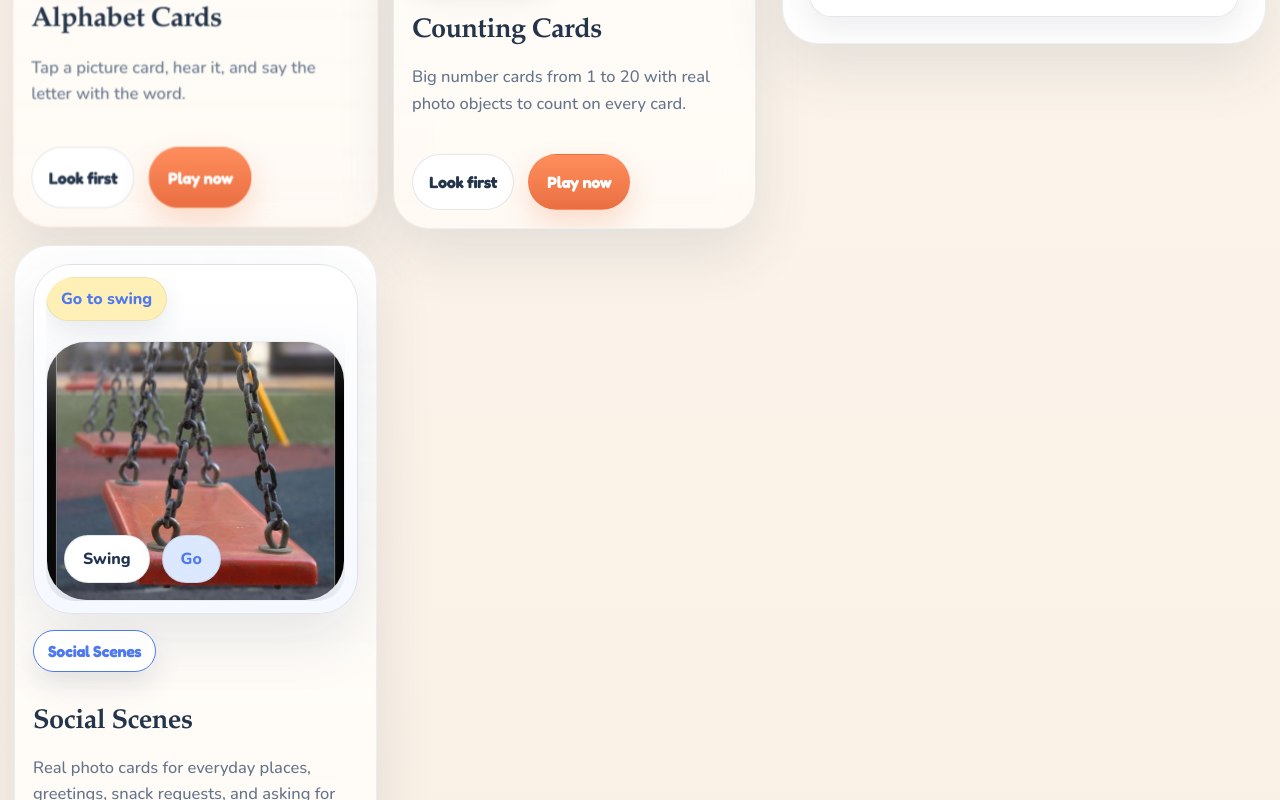
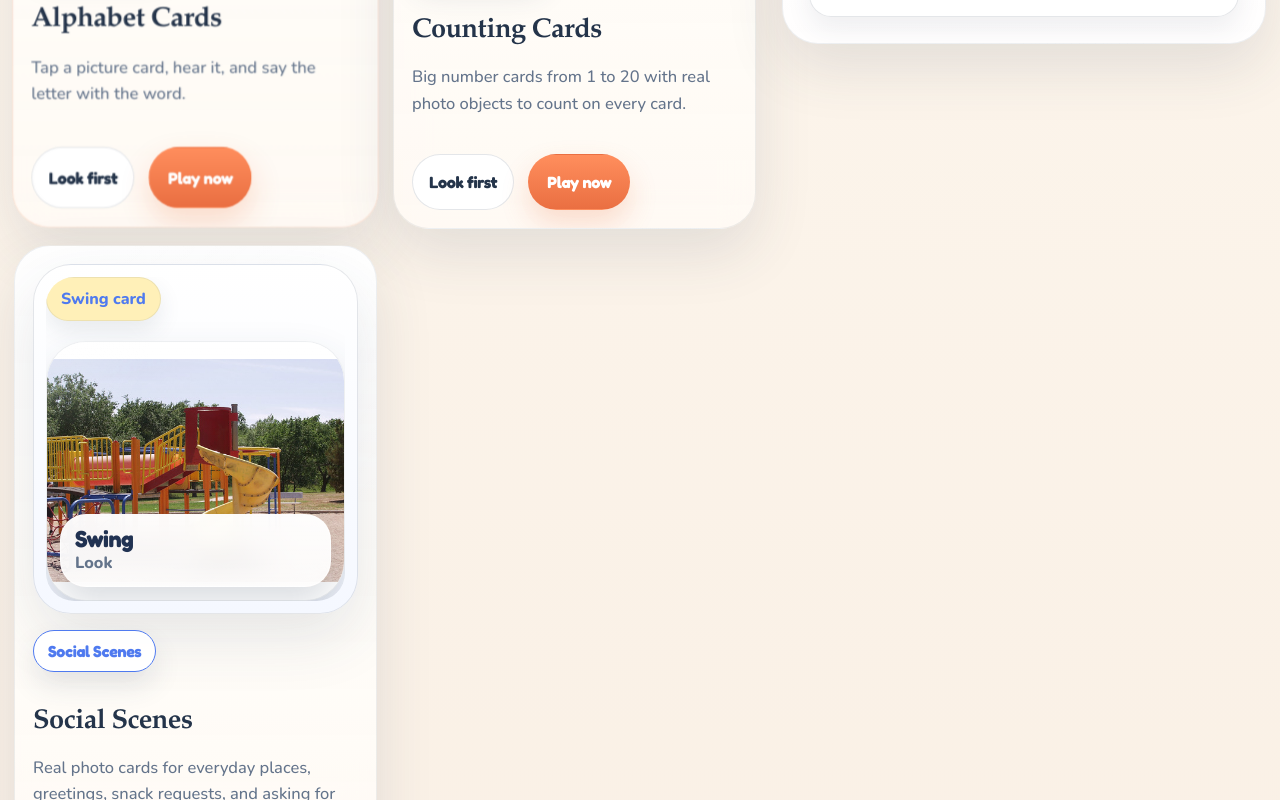
Before and after one commit to vijaydesai86/workbook, a Next.js app: page / in a window 1280 px wide. Shown: the part 1337-2137 px from the top of the page. Built offline with nearby package versions, Linux system fonts and the light colour scheme; no server answers.

Commit message:
Simplify number and social image cards

```diff
--- a/app/components/activity-scenes.tsx
+++ b/app/components/activity-scenes.tsx
@@ -40,11 +40,16 @@ function PhotoSurface({ art }: { art: ActivityArt }) {
     );
   }
 
+  const className =
+    art.kind === "scene"
+      ? "scene-photo-image scene-photo-image-scene"
+      : "scene-photo-image";
+
   return (
     <div className="scene-photo-frame">
       <Image
         alt={art.imageAlt ?? art.caption}
-        className="scene-photo-image"
+        className={className}
         fill
         sizes="(max-width: 720px) 100vw, (max-width: 1100px) 70vw, 560px"
         src={art.imageSrc}
@@ -111,7 +116,7 @@ function CountCard({ art, primary, secondary, badge }: SharedSceneProps) {
           </div>
           <div className="scene-word-banner scene-word-banner-count">
             <strong>{art.lead}</strong>
-            <span>Count the real picture cards.</span>
+            <span>One simple item repeated to count.</span>
           </div>
         </div>
       </div>
@@ -161,7 +166,7 @@ function ConversationCard({ art, primary, badge }: SharedSceneProps) {
   );
 }
 
-function SceneCard({ art, primary, secondary, badge }: SharedSceneProps) {
+function SceneCard({ art, primary, badge }: SharedSceneProps) {
   return (
     <div className="scene-stage scene-stage-photo">
       <div className="scene-photo-shell">
@@ -172,13 +177,9 @@ function SceneCard({ art, primary, secondary, badge }: SharedSceneProps) {
         </div>
         <div className="scene-photo-stage">
           <PhotoSurface art={art} />
-          <div className="scene-label-row scene-label-row-overlay">
-            <span className="scene-label-chip scene-label-chip-light">{art.lead}</span>
-            {art.trail ? (
-              <span className="scene-label-chip" style={{ backgroundColor: secondary, color: primary }}>
-                {art.trail}
-              </span>
-            ) : null}
+          <div className="scene-word-banner scene-word-banner-scene">
+            <strong>{art.lead}</strong>
+            {art.trail ? <span>{art.trail}</span> : null}
           </div>
         </div>
       </div>
--- a/app/globals.css
+++ b/app/globals.css
@@ -2615,3 +2615,22 @@ h3,
 .play-scene-thumb:hover {
   transform: translateY(-2px);
 }
+
+.scene-photo-image-scene {
+  object-fit: contain;
+  background: #ffffff;
+}
+
+.scene-word-banner-scene {
+  gap: 6px;
+}
+
+.scene-word-banner-scene strong,
+.scene-word-banner-count strong {
+  font-size: clamp(1.8rem, 3.8vw, 3rem);
+}
+
+.scene-word-banner-scene span,
+.scene-word-banner-count span {
+  font-size: 1.02rem;
+}
--- a/lib/play-config.ts
+++ b/lib/play-config.ts
@@ -114,25 +114,25 @@ const numberWords = [
 
 const countSeeds: CountSeed[] = [
   { value: 1, objectLabel: "apple", imageSrc: "/cards/alphabet/apple.jpg", imageAlt: "Apple photo" },
-  { value: 2, objectLabel: "balls", imageSrc: "/cards/alphabet/ball.jpg", imageAlt: "Ball photo" },
-  { value: 3, objectLabel: "fish", imageSrc: "/cards/alphabet/fish.jpg", imageAlt: "Fish photo" },
-  { value: 4, objectLabel: "oranges", imageSrc: "/cards/alphabet/orange.jpg", imageAlt: "Orange photo" },
-  { value: 5, objectLabel: "kites", imageSrc: "/cards/alphabet/kite.jpg", imageAlt: "Kite photo" },
-  { value: 6, objectLabel: "leaves", imageSrc: "/cards/alphabet/leaf.jpg", imageAlt: "Leaf photo" },
-  { value: 7, objectLabel: "pears", imageSrc: "/cards/alphabet/pear.jpg", imageAlt: "Pear photo" },
-  { value: 8, objectLabel: "umbrellas", imageSrc: "/cards/alphabet/umbrella.jpg", imageAlt: "Umbrella photo" },
-  { value: 9, objectLabel: "vans", imageSrc: "/cards/alphabet/van.jpg", imageAlt: "Van photo" },
-  { value: 10, objectLabel: "whales", imageSrc: "/cards/alphabet/whale.jpg", imageAlt: "Whale photo" },
+  { value: 2, objectLabel: "apples", imageSrc: "/cards/alphabet/apple.jpg", imageAlt: "Apple photo" },
+  { value: 3, objectLabel: "apples", imageSrc: "/cards/alphabet/apple.jpg", imageAlt: "Apple photo" },
+  { value: 4, objectLabel: "apples", imageSrc: "/cards/alphabet/apple.jpg", imageAlt: "Apple photo" },
+  { value: 5, objectLabel: "apples", imageSrc: "/cards/alphabet/apple.jpg", imageAlt: "Apple photo" },
+  { value: 6, objectLabel: "apples", imageSrc: "/cards/alphabet/apple.jpg", imageAlt: "Apple photo" },
+  { value: 7, objectLabel: "apples", imageSrc: "/cards/alphabet/apple.jpg", imageAlt: "Apple photo" },
+  { value: 8, objectLabel: "apples", imageSrc: "/cards/alphabet/apple.jpg", imageAlt: "Apple photo" },
+  { value: 9, objectLabel: "apples", imageSrc: "/cards/alphabet/apple.jpg", imageAlt: "Apple photo" },
+  { value: 10, objectLabel: "apples", imageSrc: "/cards/alphabet/apple.jpg", imageAlt: "Apple photo" },
   { value: 11, objectLabel: "apples", imageSrc: "/cards/alphabet/apple.jpg", imageAlt: "Apple photo" },
-  { value: 12, objectLabel: "balls", imageSrc: "/cards/alphabet/ball.jpg", imageAlt: "Ball photo" },
-  { value: 13, objectLabel: "fish", imageSrc: "/cards/alphabet/fish.jpg", imageAlt: "Fish photo" },
-  { value: 14, objectLabel: "oranges", imageSrc: "/cards/alphabet/orange.jpg", imageAlt: "Orange photo" },
-  { value: 15, objectLabel: "kites", imageSrc: "/cards/alphabet/kite.jpg", imageAlt: "Kite photo" },
-  { value: 16, objectLabel: "leaves", imageSrc: "/cards/alphabet/leaf.jpg", imageAlt: "Leaf photo" },
-  { value: 17, objectLabel: "pears", imageSrc: "/cards/alphabet/pear.jpg", imageAlt: "Pear photo" },
-  { value: 18, objectLabel: "umbrellas", imageSrc: "/cards/alphabet/umbrella.jpg", imageAlt: "Umbrella photo" },
-  { value: 19, objectLabel: "vans", imageSrc: "/cards/alphabet/van.jpg", imageAlt: "Van photo" },
-  { value: 20, objectLabel: "whales", imageSrc: "/cards/alphabet/whale.jpg", imageAlt: "Whale photo" }
+  { value: 12, objectLabel: "apples", imageSrc: "/cards/alphabet/apple.jpg", imageAlt: "Apple photo" },
+  { value: 13, objectLabel: "apples", imageSrc: "/cards/alphabet/apple.jpg", imageAlt: "Apple photo" },
+  { value: 14, objectLabel: "apples", imageSrc: "/cards/alphabet/apple.jpg", imageAlt: "Apple photo" },
+  { value: 15, objectLabel: "apples", imageSrc: "/cards/alphabet/apple.jpg", imageAlt: "Apple photo" },
+  { value: 16, objectLabel: "apples", imageSrc: "/cards/alphabet/apple.jpg", imageAlt: "Apple photo" },
+  { value: 17, objectLabel: "apples", imageSrc: "/cards/alphabet/apple.jpg", imageAlt: "Apple photo" },
+  { value: 18, objectLabel: "apples", imageSrc: "/cards/alphabet/apple.jpg", imageAlt: "Apple photo" },
+  { value: 19, objectLabel: "apples", imageSrc: "/cards/alphabet/apple.jpg", imageAlt: "Apple photo" },
+  { value: 20, objectLabel: "apples", imageSrc: "/cards/alphabet/apple.jpg", imageAlt: "Apple photo" }
 ];
 
 function createAlphabetCards(): ActivityPlayCard[] {
@@ -164,7 +164,7 @@ function createCountingCards(range: [number, number]): ActivityPlayCard[] {
       return {
         id: "count-" + String(seed.value),
         title: phrase,
-        prompt: "Count the pictures and say the whole number phrase.",
+        prompt: "Count the apples and say the whole number phrase.",
         focus: "Number " + String(seed.value),
         cue: "Say, " + phrase + ".",
         example: phrase + ".",
@@ -172,7 +172,7 @@ function createCountingCards(range: [number, number]): ActivityPlayCard[] {
           kind: "count",
           lead: phrase,
           trail: String(seed.value),
-          caption: "Count " + seed.objectLabel,
+          caption: "Apple count card",
           imageSrc: seed.imageSrc,
           imageAlt: seed.imageAlt,
           count: seed.value
@@ -258,41 +258,41 @@ const bespokeConfigs: Record<string, ActivityPlayConfig> = {
       {
         id: "swing_time",
         title: "Swing Time",
-        description: "Practice going to the swing and taking a turn.",
+        description: "Practice seeing the swing and waiting for the swing.",
         accent: "Playground",
-        skills: ["Go", "Turn"],
+        skills: ["Look", "Wait"],
         calmNote: "Show one swing picture at a time.",
         cards: [
           {
             id: "swing-go",
-            title: "Go to the swing",
-            prompt: "Look at the swing picture and say where to go.",
-            focus: "Going to the swing",
-            cue: "Say, go to the swing.",
-            example: "Go to the swing.",
+            title: "See the swing",
+            prompt: "Look at the swing card and say swing.",
+            focus: "Seeing the swing",
+            cue: "Say, swing.",
+            example: "Swing.",
             art: {
               kind: "scene",
               lead: "Swing",
-              trail: "Go",
-              caption: "Go to swing",
-              imageSrc: "/cards/social-scenes/swing-wait.jpg",
-              imageAlt: "Child near a playground swing"
+              trail: "Look",
+              caption: "Swing card",
+              imageSrc: "/cards/social-scenes/swing.jpg",
+              imageAlt: "Playground swing photo"
             }
           },
           {
             id: "swing-turn",
-            title: "My turn on the swing",
-            prompt: "Look at the swing picture and say whose turn it is.",
-            focus: "Taking a turn",
-            cue: "Say, my turn on the swing.",
-            example: "My turn on the swing.",
+            title: "Wait for the swing",
+            prompt: "Look at the swing picture and say the waiting words.",
+            focus: "Waiting",
+            cue: "Say, wait for the swing.",
+            example: "Wait for the swing.",
             art: {
               kind: "scene",
               lead: "Swing",
-              trail: "My turn",
-              caption: "Swing turn",
-              imageSrc: "/cards/social-scenes/swing-turn.jpg",
-              imageAlt: "Child swinging at the playground"
+              trail: "Wait",
+              caption: "Wait for swing",
+              imageSrc: "/cards/social-scenes/swing-wait.jpg",
+              imageAlt: "Child waiting near a playground swing"
             }
           }
         ]
@@ -300,25 +300,25 @@ const bespokeConfigs: Record<string, ActivityPlayConfig> = {
       {
         id: "slide_time",
         title: "Slide Time",
-        description: "Practice climbing up and going down the slide.",
+        description: "Practice seeing the slide and going down the slide.",
         accent: "Playground",
-        skills: ["Climb", "Slide"],
+        skills: ["Look", "Slide"],
         calmNote: "Keep the pictures in the same order each time.",
         cards: [
           {
             id: "slide-climb",
-            title: "Climb to the slide",
-            prompt: "Look at the slide picture and say the action.",
-            focus: "Climbing",
-            cue: "Say, climb to the slide.",
-            example: "Climb to the slide.",
+            title: "See the slide",
+            prompt: "Look at the slide card and say slide.",
+            focus: "Seeing the slide",
+            cue: "Say, slide.",
+            example: "Slide.",
             art: {
               kind: "scene",
               lead: "Slide",
-              trail: "Climb",
-              caption: "Climb to slide",
-              imageSrc: "/cards/social-scenes/slide-climb.jpg",
-              imageAlt: "Child climbing up a playground slide"
+              trail: "Look",
+              caption: "Slide card",
+              imageSrc: "/cards/social-scenes/slide.jpg",
+              imageAlt: "Playground slide photo"
             }
           },
           {
@@ -397,12 +397,12 @@ const bespokeConfigs: Record<string, ActivityPlayConfig> = {
             cue: "Say, hello.",
             example: "Hello.",
             art: {
-              kind: "conversation",
+              kind: "scene",
               lead: "Hello",
-              trail: "Hi",
-              caption: "Say hello",
+              trail: "Wave",
+              caption: "Hello card",
               imageSrc: "/cards/social-scenes/hello.jpg",
-              imageAlt: "Person waving hello"
+              imageAlt: "Waving hello photo"
             }
           },
           {
@@ -413,10 +413,10 @@ const bespokeConfigs: Record<string, ActivityPlayConfig> = {
             cue: "Say, goodbye.",
             example: "Goodbye.",
             art: {
-              kind: "conversation",
+              kind: "scene",
               lead: "Goodbye",
               trail: "Bye",
-              caption: "Say goodbye",
+              caption: "Goodbye card",
               imageSrc: "/cards/social-scenes/goodbye.jpg",
               imageAlt: "Child waving goodbye"
             }
```
Also changed, not shown: public/cards/attribution.json (+0 -24 lines), public/cards/meta/slide-climb.json (deleted, +0 -12 lines), public/cards/meta/swing-turn.json (deleted, +0 -12 lines), public/cards/social-scenes/slide-climb.jpg (deleted), public/cards/social-scenes/swing-turn.jpg (deleted).
